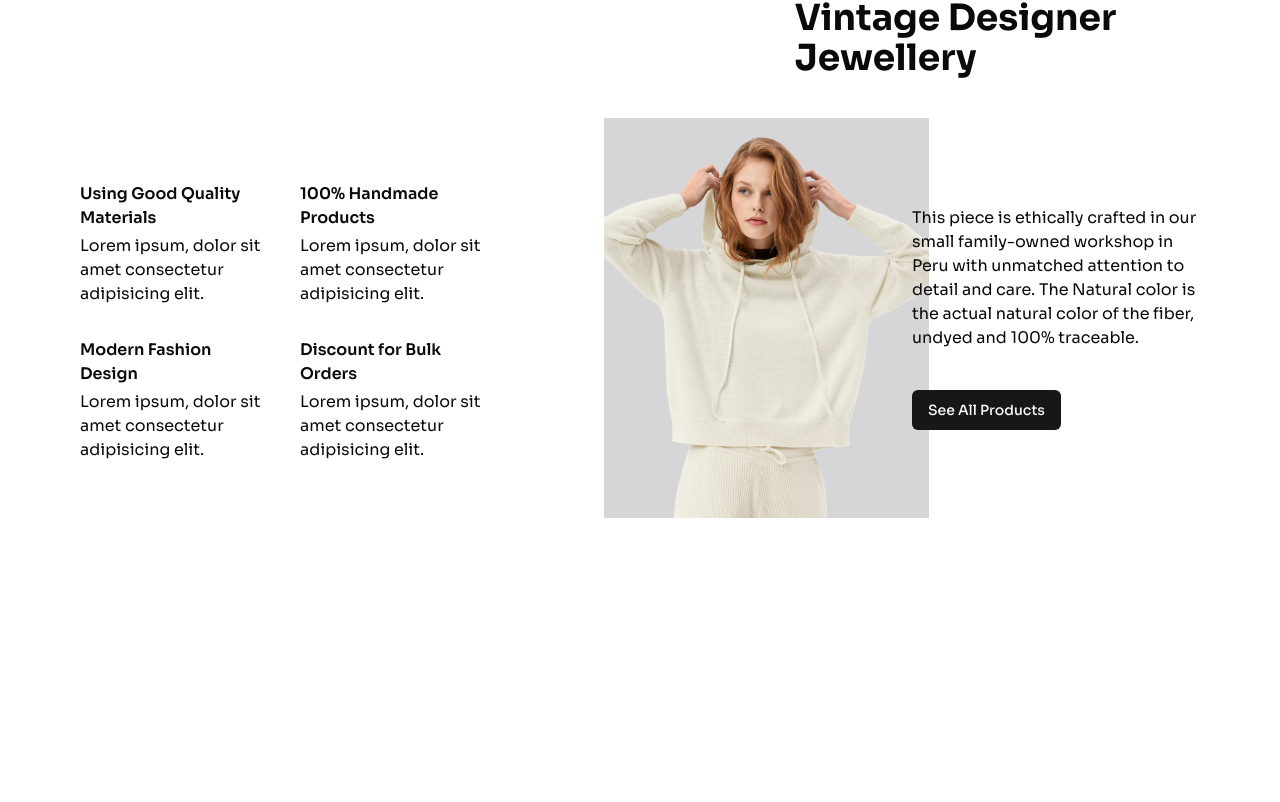
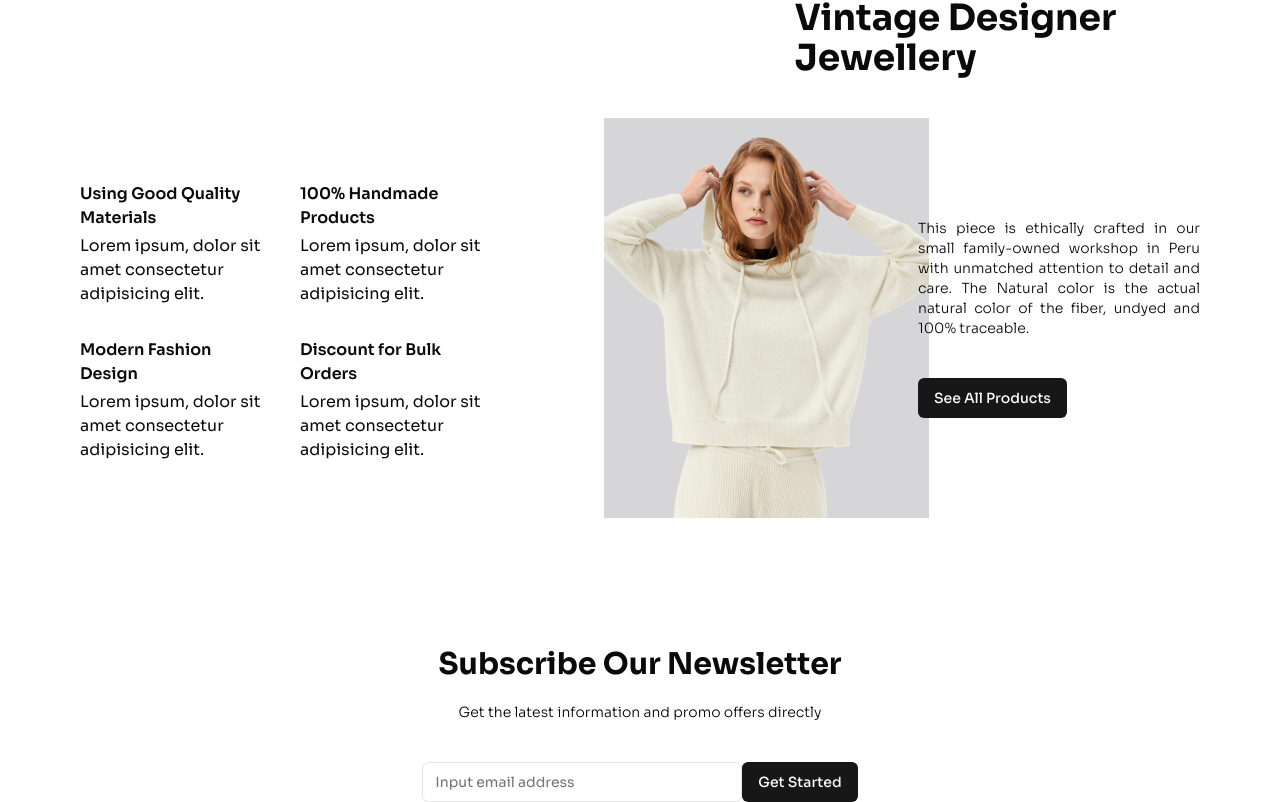
Before and after one commit to AijazAhmedBZ/ltdinemarketv4, a Next.js app: page / in a window 1280 px wide. Shown: the part 2105-2907 px from the top of the page. Before the commit the page ends 2623 px from the top, so only its background shows below. Built offline with nearby package versions, Linux system fonts and the light colour scheme.

Commit message:
updated on 05-Jul-23

```diff
--- a/src/app/page.tsx
+++ b/src/app/page.tsx
@@ -4,6 +4,7 @@ import Hero from '@/views/Hero'
 import ProductList from '@/views/ProductList';
 import Promotions from '@/views/Promotions';
 import Image from 'next/image'
+import NewsLetter from '@/views/NewsLetter';
 export default function Home() {
   return (
     <>
@@ -13,6 +14,7 @@ export default function Home() {
         <ProductSection/>
         <ProductList/>
         <JewellerySection/>
+        <NewsLetter/>
       </div>
     </>
   );
--- /dev/null
+++ b/src/components/layout/Footer.tsx
@@ -0,0 +1,7 @@
+const Footer = () => {
+  return (
+    <div>Footer</div>
+  )
+}
+
+export default Footer
--- a/src/views/JewellerySection.tsx
+++ b/src/views/JewellerySection.tsx
@@ -60,7 +60,7 @@ const JewellerySection = () => {
             />
           </div>
           <div>
-            <div className="ml-10 w-72">
+            <div className="ml-10 w-[282px] text-justify font-light text-sm">
               This piece is ethically crafted in our small family-owned workshop
               in Peru with unmatched attention to detail and care. The Natural
               color is the actual natural color of the fiber, undyed and 100%
--- /dev/null
+++ b/src/views/NewsLetter.tsx
@@ -0,0 +1,25 @@
+import { Button } from "@/components/ui/button";
+import { Input } from "@/components/ui/input";
+
+const NewsLetter = () => {
+  return (
+    <div className="mt-32">
+      <div className="text-center">
+        <p className="font-bold text-3xl">Subscribe Our Newsletter</p>
+        <p className="text-sm font-light mt-5 text-black">
+          Get the latest information and promo offers directly
+        </p>
+      </div>
+      <div className="mt-10 flex justify-center items-center">
+        <div className="flex w-80 border-white">
+          <Input placeholder="Input email address" />
+        </div>
+        <div>
+          <Button>Get Started</Button>
+        </div>
+      </div>
+    </div>
+  );
+};
+
+export default NewsLetter;
```
